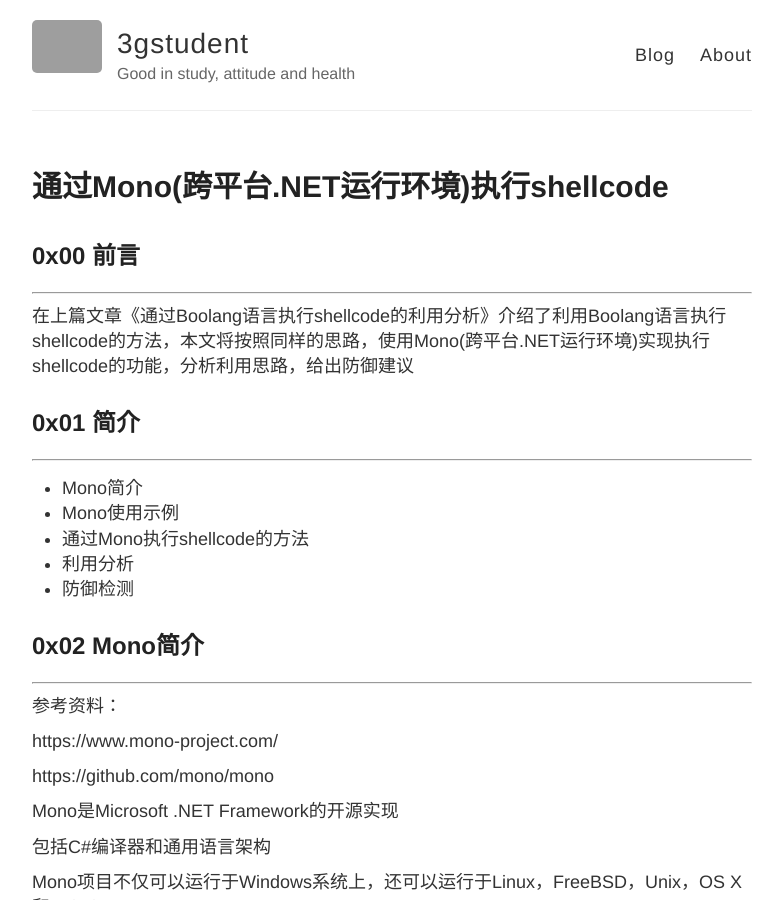
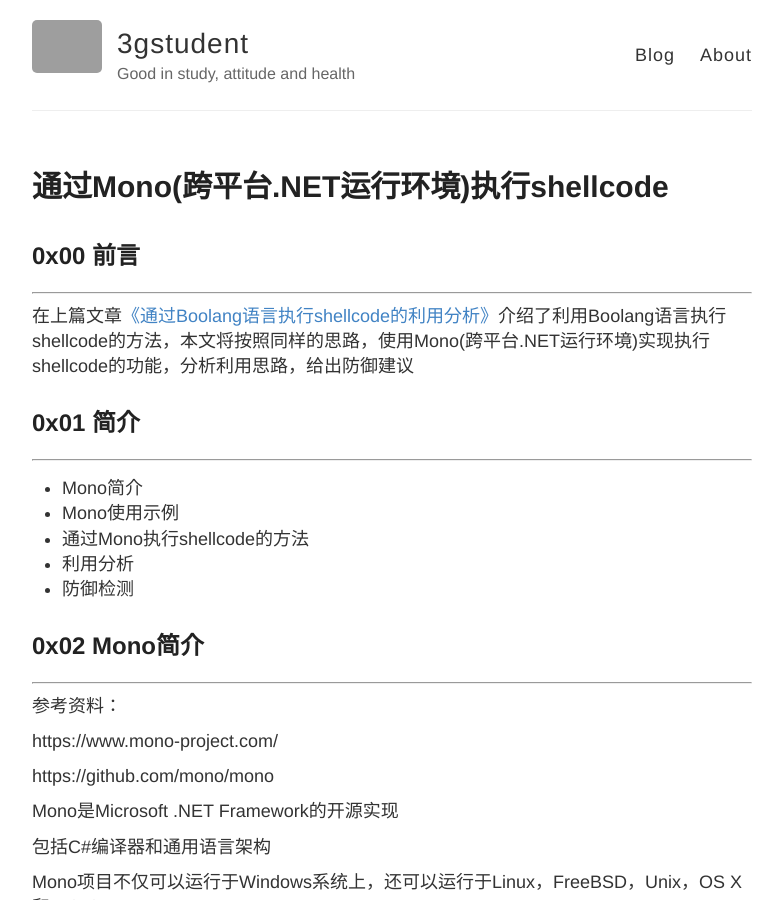
Before and after one commit to 3gstudent/backup-3gstudent.github.io, a Jekyll site: the page built from _posts/2020-2-14-通过Mono(跨平台.NET运行环境)执行shellcode.md, in a window 1280 px wide and 900 px high. Shown: the whole window, without its empty margins (248-1031 px from the left). Built offline with Jekyll 4.4.1, drawn with Linux system fonts in a browser that asks for light colours; part of the change alters nothing that is shown; grey boxes are pictures that could not be loaded.

```diff
--- a/_posts/2020-2-14-通过Mono(跨平台.NET运行环境)执行shellcode.md
+++ b/_posts/2020-2-14-通过Mono(跨平台.NET运行环境)执行shellcode.md
@@ -7,7 +7,7 @@ title: 通过Mono(跨平台.NET运行环境)执行shellcode
 ## 0x00 前言
 ---
 
-在上篇文章《通过Boolang语言执行shellcode的利用分析》介绍了利用Boolang语言执行shellcode的方法，本文将按照同样的思路，使用Mono(跨平台.NET运行环境)实现执行shellcode的功能，分析利用思路，给出防御建议
+在上篇文章[《通过Boolang语言执行shellcode的利用分析》](https://3gstudent.github.io/3gstudent.github.io/%E9%80%9A%E8%BF%87Boolang%E8%AF%AD%E8%A8%80%E6%89%A7%E8%A1%8Cshellcode%E7%9A%84%E5%88%A9%E7%94%A8%E5%88%86%E6%9E%90/)介绍了利用Boolang语言执行shellcode的方法，本文将按照同样的思路，使用Mono(跨平台.NET运行环境)实现执行shellcode的功能，分析利用思路，给出防御建议
 
 ## 0x01 简介
 ---
```
